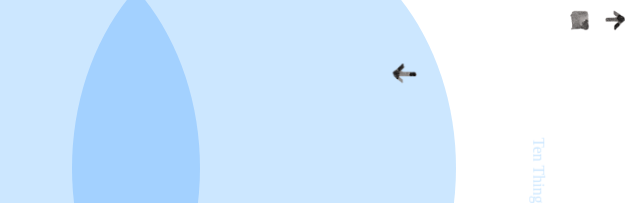
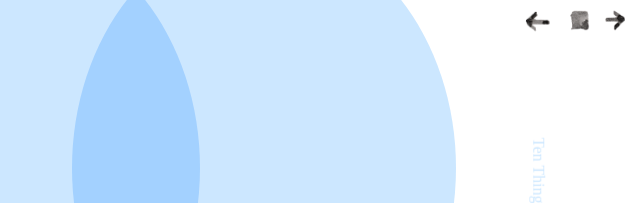
Before and after one commit to dyannobt/dyannobt.github.io, a plain HTML site: page 15variations/level4c.html in a window 1280 px wide. Shown: the top 203 px of the page, 640-1280 px from the left. Drawn offline with Linux system fonts and the light colour scheme.

Commit message:
fixed postion nav

```diff
--- a/15variations/level4c.html
+++ b/15variations/level4c.html
@@ -23,6 +23,16 @@
       margin-left: 10px;
     }
     .next:hover{
+      transform: scale(1.5);
+    }
+    .back{
+      float: left;
+      position: fixed;
+      top: 10px;
+      right: 90px;
+    }
+
+    .back:hover{
       transform: scale(1.5);
     }
 
```
Also changed, not shown: 1 other file.
